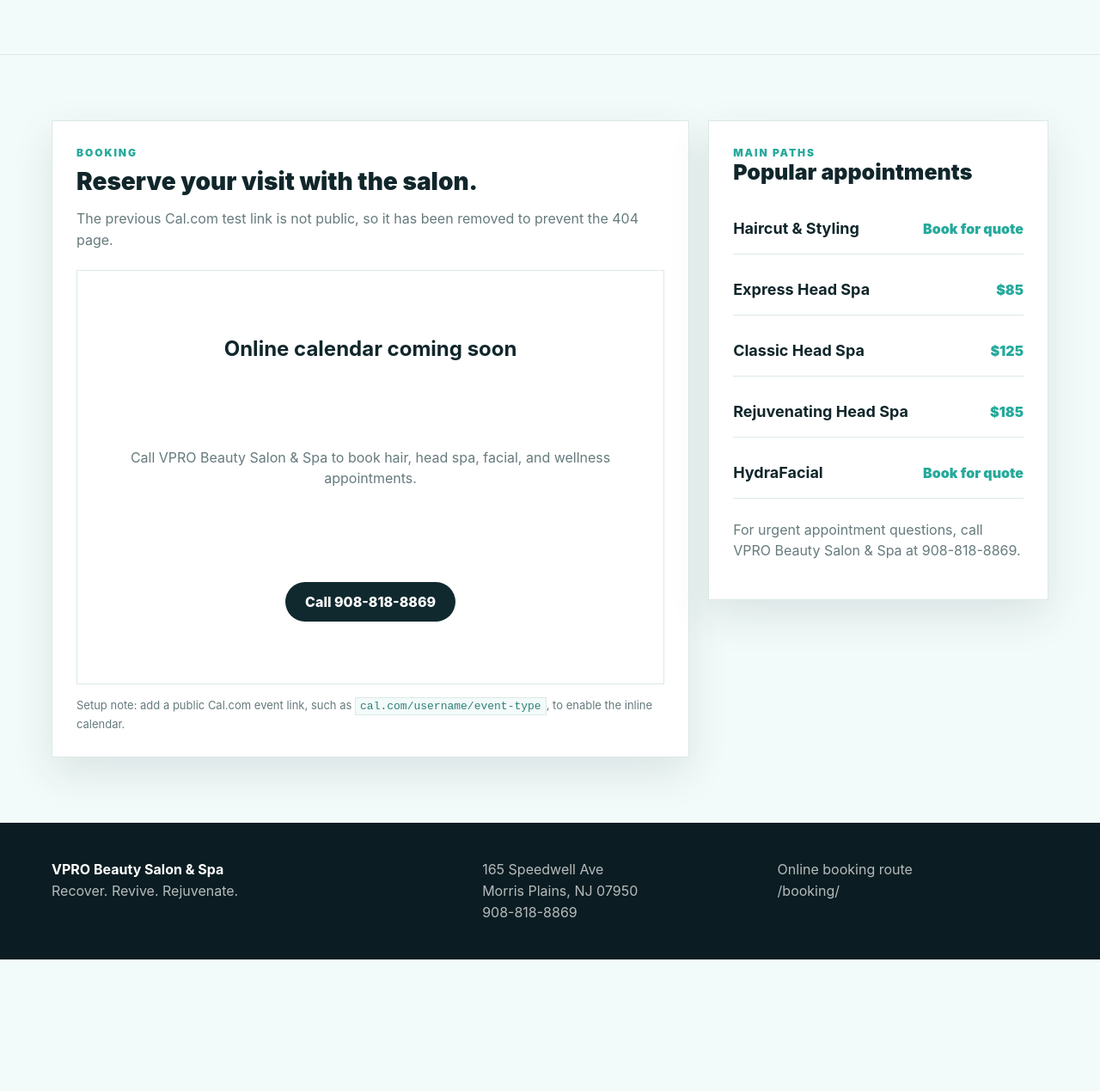
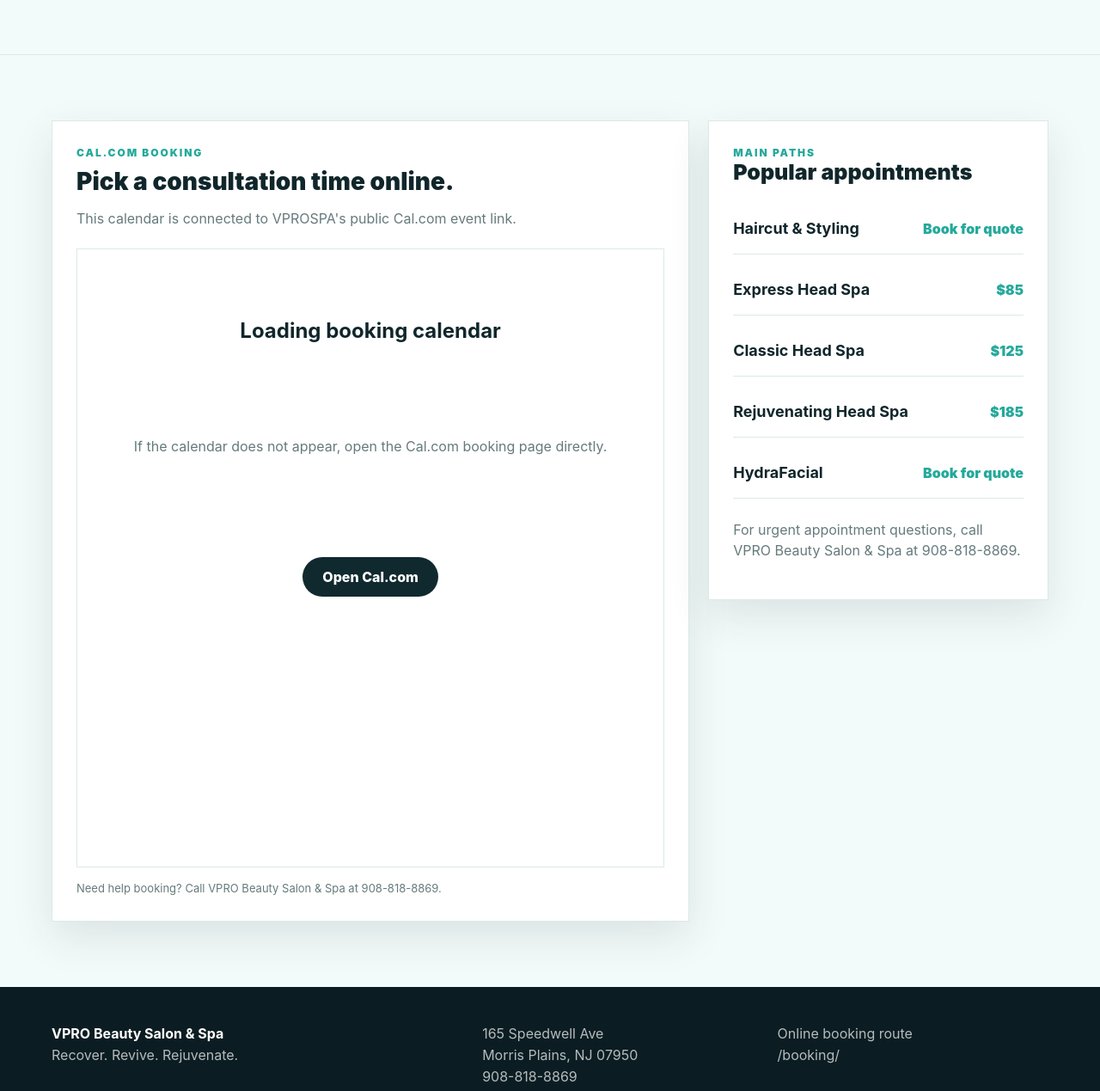
Before and after one commit to CathySong/vprospa, a website built with Vite: page booking/index.html in a window 1280 px wide. Shown: the part 416-1685 px from the top of the page at 86% size. Before the commit the page ends 1532 px from the top, so only its background shows below. Built offline with nearby package versions, Linux system fonts and the light colour scheme; a script that the page names is missing.

Commit message:
Connect public Cal.com booking link

```diff
--- a/booking/index.html
+++ b/booking/index.html
@@ -4,29 +4,29 @@
     <meta charset="utf-8">
     <meta name="viewport" content="width=device-width, initial-scale=1">
     <title>Book Online | VPROSPA</title>
-    <meta name="description" content="Book a VPRO Beauty Salon & Spa appointment online or by phone.">
+    <meta name="description" content="Book a VPRO Beauty Salon & Spa consultation online through Cal.com.">
     <link rel="icon" href="../assets/vpro-logo-v.png">
     <link rel="stylesheet" href="../styles.css">
   </head>
   <body>
     <div class="topbar"><div class="topbar__inner"><span>165 Speedwell Ave, Morris Plains, NJ 07950</span><a href="tel:9088188869">Call 908-818-8869</a></div></div>
-    <header class="nav"><a class="brand" href="../"><img src="../assets/vpro-logo-v.png" alt="VPRO Beauty Salon & Spa logo"><span>VPROSPA</span></a><nav class="nav__links"><a href="../services/">Services</a><a href="../store/">Store</a><a href="../gift-card/">Gift Card</a></nav><a class="btn btn--dark" href="tel:9088188869">Call to Book</a></header>
+    <header class="nav"><a class="brand" href="../"><img src="../assets/vpro-logo-v.png" alt="VPRO Beauty Salon & Spa logo"><span>VPROSPA</span></a><nav class="nav__links"><a href="../services/">Services</a><a href="../store/">Store</a><a href="../gift-card/">Gift Card</a></nav><a class="btn btn--dark" href="#cal-booking">Start Booking</a></header>
     <main>
-      <section class="page-hero"><div class="wrap"><div class="eyebrow">Online Booking</div><h1>Book your VPRO appointment directly.</h1><p>The online calendar is being connected. For now, call the salon to reserve your appointment without hitting a broken booking link.</p></div></section>
+      <section class="page-hero"><div class="wrap"><div class="eyebrow">Online Booking</div><h1>Book your VPRO appointment directly.</h1><p>Choose an available consultation time through the VPROSPA Cal.com calendar.</p></div></section>
       <section class="section">
         <div class="wrap cal-booking-layout">
           <div class="panel cal-panel">
-            <div class="eyebrow">Booking</div>
-            <h3>Reserve your visit with the salon.</h3>
-            <p>The previous Cal.com test link is not public, so it has been removed to prevent the 404 page.</p>
-            <div id="cal-booking" class="cal-inline cal-inline--compact" data-cal-link="" aria-label="VPROSPA booking status">
+            <div class="eyebrow">Cal.com Booking</div>
+            <h3>Pick a consultation time online.</h3>
+            <p>This calendar is connected to VPROSPA's public Cal.com event link.</p>
+            <div id="cal-booking" class="cal-inline" data-cal-link="cozyfamily/vpro-consultation" aria-label="VPROSPA Cal.com booking calendar">
               <div class="cal-fallback">
-                <strong>Online calendar coming soon</strong>
-                <span>Call VPRO Beauty Salon & Spa to book hair, head spa, facial, and wellness appointments.</span>
-                <a class="btn btn--dark cal-external-link" href="tel:9088188869">Call 908-818-8869</a>
+                <strong>Loading booking calendar</strong>
+                <span>If the calendar does not appear, open the Cal.com booking page directly.</span>
+                <a class="btn btn--dark cal-external-link" href="https://cal.com/cozyfamily/vpro-consultation" target="_blank" rel="noopener noreferrer">Open Cal.com</a>
               </div>
             </div>
-            <p class="cal-note">Setup note: add a public Cal.com event link, such as <code>cal.com/username/event-type</code>, to enable the inline calendar.</p>
+            <p class="cal-note">Need help booking? Call VPRO Beauty Salon & Spa at 908-818-8869.</p>
           </div>
           <div class="panel">
             <div class="eyebrow">Main Paths</div>
--- a/styles.css
+++ b/styles.css
@@ -611,10 +611,6 @@
   background: var(--white);
 }
 
-.cal-inline--compact {
-  min-height: 360px;
-}
-
 .cal-inline iframe {
   min-height: 720px;
 }
```
